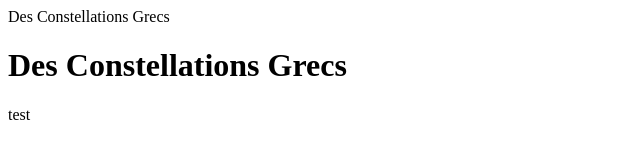
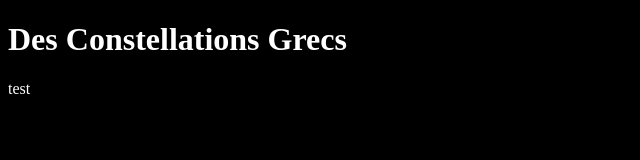
Before and after one commit to z3roco01/z3roco01.github.io, a plain HTML site: page index.html in a window 1280 px wide. Shown: the whole page, without its empty margins (0-640 px from the left). Drawn offline with Linux system fonts and the light colour scheme.

Commit message:
fix title and add external css

```diff
--- a/index.html
+++ b/index.html
@@ -1,9 +1,8 @@
 <!DOCTYPE html>
 <html>
     <head>
-        <titles>Des Constellations Grecs</titles>
-        <style>
-        </style>
+        <title>Des Constellations Grecs</title>
+        <link rel="stylesheet" href="/style.css">
     </head>
     <body>
         <h1>Des Constellations Grecs</h1>
--- /dev/null
+++ b/style.css
@@ -0,0 +1,4 @@
+body {
+    background-color: black;
+    color: white;
+}
```
